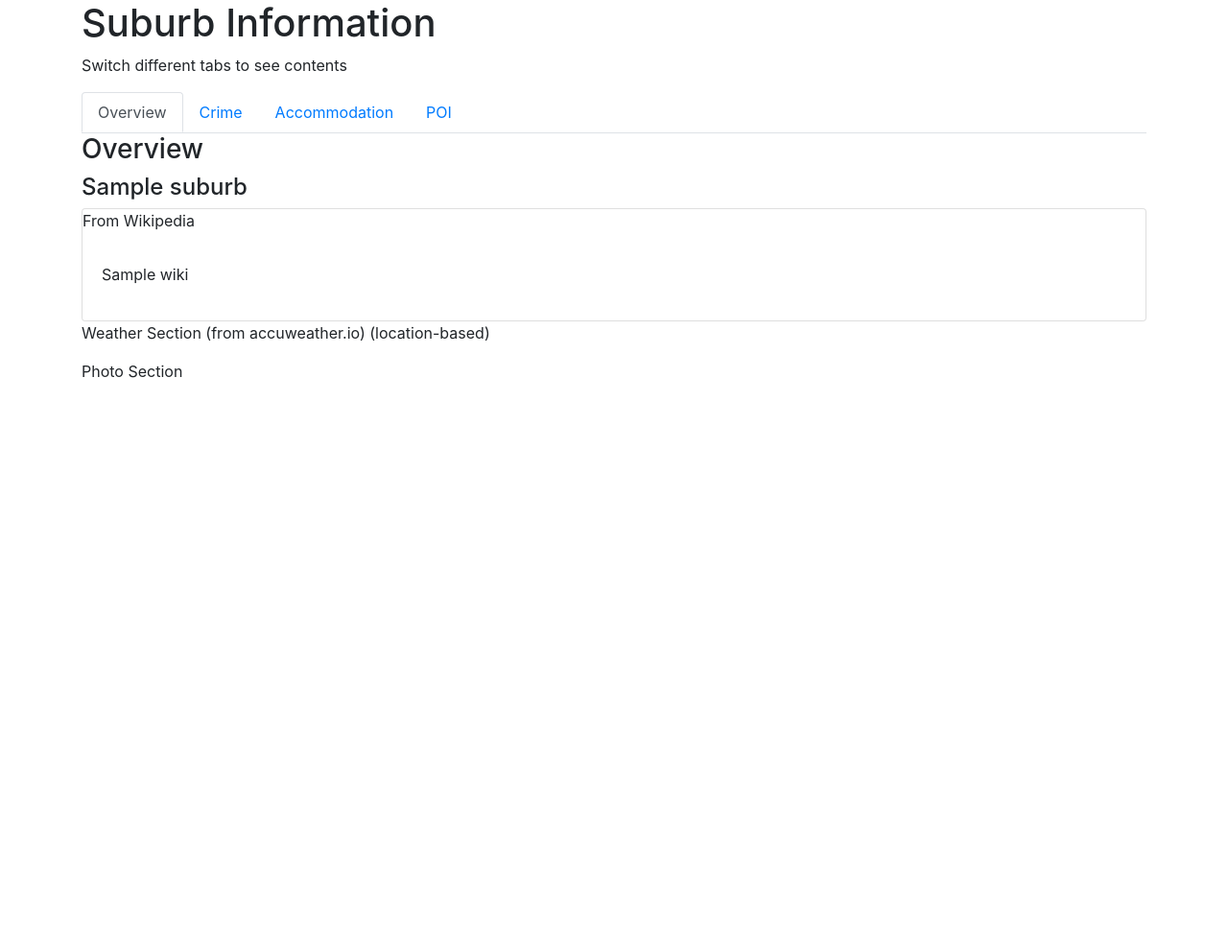
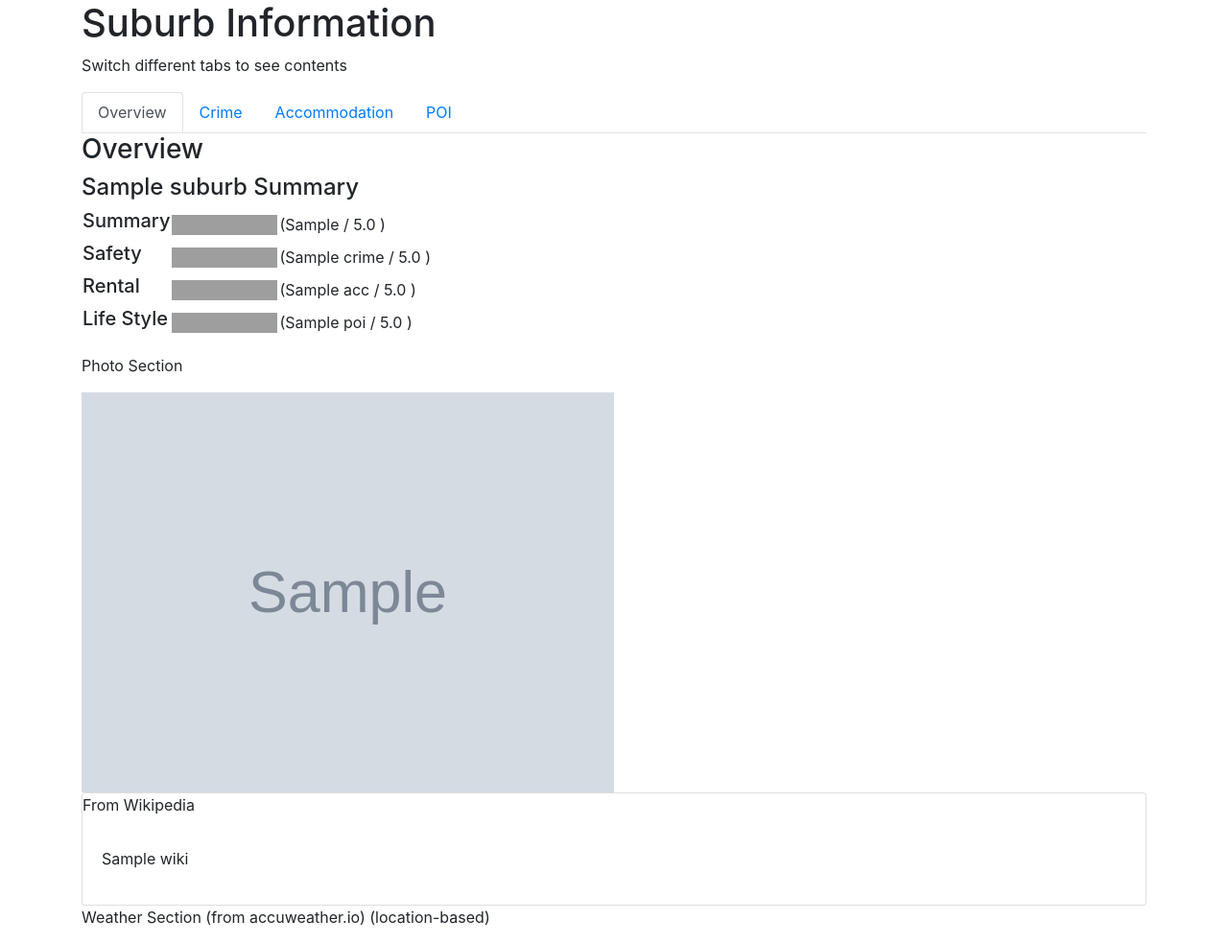
Before and after one commit to ahouinu/COMP9321_Rookie, a Flask app: template templates/app/result.html in a window 1280 px wide. Shown: the whole page at 96% size. Before the commit the page ends 394 px from the top, so only its background shows below. Run offline with Flask 2, Linux system fonts and the light colour scheme; the template is opened without the code that fills it: most values are stand-ins (such as "Sample title", 1, 10 or a date in 2020); grey boxes marked "Sample" are stand-in pictures; parts of the project's set-up code (start-up, migrations or seed data) failed here and were passed over; some libraries are stand-ins or nearby versions; grey boxes are pictures that could not be loaded.

Commit message:
Almost done...

```diff
--- a/api/accommodation.py
+++ b/api/accommodation.py
@@ -130,8 +130,8 @@ def show_info(suburb):
     # connect(db='comp9321_ass3')
     info = []
     dewelling_type = ['Total','House','Townhouse','Flat/Unit']
-    for i in Accommodation.objects:
-        if i.suburb.lower() == suburb.lower() and i.dewelling_type in dewelling_type:
+    for i in Accommodation.objects(suburb=suburb):
+        if i.dewelling_type in dewelling_type:
             dewelling_type.remove(i.dewelling_type)
             spec_info = {}
             spec_info.update({'dewelling_type ':i.dewelling_type})
--- a/api/curation.py
+++ b/api/curation.py
@@ -54,5 +54,5 @@ def typo_check(token):
 
 
 # get_lga()
-# build_suburb_list()
+print(build_suburb_list())
 # typo_check()
--- a/api/wiki.py
+++ b/api/wiki.py
@@ -6,6 +6,6 @@ def get_info(suburb):
     place_name = suburb+', New South Wales'
     p = wikipedia.page(place_name)
 
-    return p.content
+    return p
 
 # print(get_info('Kingsford'))
--- a/templates/app/result.html
+++ b/templates/app/result.html
@@ -15,6 +15,34 @@
             <!--margin-right: auto;-->
         <!--}-->
     <!--</style>-->
+{#    <style>#}
+{#       @import url(https://fonts.googleapis.com/css?family=Open+Sans:400,600,700);#}
+{#body { margin: 50px; text-align: center; font-family: 'Open Sans', sans-serif; background: #f2fbff; }#}
+{#em { font-style: italic; }#}
+{#h1 { font-size: 24px; margin-bottom: 25px; font-weight: bold; text-transform: uppercase; }#}
+{#h2 { font-size: 16px; margin-bottom: 15px;}#}
+{#    </style>#}
+    <style>
+        .star-ratings-sprite {
+            background: url("https://s3-us-west-2.amazonaws.com/s.cdpn.io/2605/star-rating-sprite.png") repeat-x;
+            font-size: 0;
+            height: 21px;
+            line-height: 0;
+            overflow: hidden;
+            text-indent: -999em;
+            width: 110px;
+            margin: 0 auto;
+        }
+
+  .star-ratings-sprite-rating {
+      background: url("https://s3-us-west-2.amazonaws.com/s.cdpn.io/2605/star-rating-sprite.png") repeat-x;
+      background-position: 0 100%;
+      float: left;
+      height: 21px;
+      display: block;
+  }
+
+    </style>
 </head>
 <body>
 
@@ -32,20 +60,56 @@
                 <a class="nav-link" data-toggle="tab" href="#acc" aria-controls="crime" aria-selected="false">Accommodation</a>
             </li>
             <li>
-                <a class="nav-link" data-toggle="tab" href="#poi" aria-controls="poi", aria-selected="false">POI</a>
+                <a class="nav-link" data-toggle="tab" href="#poi" aria-controls="poi" aria-selected="false">POI</a>
             </li>
         </ul>
     </div>
     <div class="tab-content" id="myTabContent">
         <div id="overview" class="tab-pane fade show active" aria-labelledby="home-tab">
             <h3 class="col-center-block">Overview</h3>
-            <h4>{{suburb.name}}</h4>
+            <h4>{{suburb.name}} Summary</h4>
+            <div class="form-group">
+                <table>
+                    <tr>
+                        <td><h5>Summary</h5></td>
+                        <td><div class="star-ratings-sprite"><span style="width: {{ suburb.rates['all'] }}%" class="star-ratings-sprite-rating"></span></div></td>
+                        <td>({{ suburb.rates_value['all'] }} / 5.0 )</td>
+                    </tr>
+                    <tr>
+                        <td><h5>Safety</h5></td>
+                        <td><div class="star-ratings-sprite"><span style="width: {{ suburb.rates['crime'] }}%" class="star-ratings-sprite-rating"></span></div></td>
+                        <td>({{ suburb.rates_value['crime'] }} / 5.0 )</td>
+                    </tr>
+                    <tr>
+                        <td><h5>Rental</h5></td>
+                        <td><div class="star-ratings-sprite"><span style="width: {{ suburb.rates['acc'] }}%" class="star-ratings-sprite-rating"></span></div></td>
+                        <td>({{ suburb.rates_value['acc'] }} / 5.0 )</td>
+                    </tr>
+                    <tr>
+                        <td><h5>Life Style</h5></td>
+                        <td><div class="star-ratings-sprite"><span style="width:{{ suburb.rates['poi'] }}%" class="star-ratings-sprite-rating"></span></div></td>
+                        <td>({{ suburb.rates_value['poi'] }} / 5.0 )</td>
+                    </tr>
+                </table>
+            </div>
+            <div>
+                <p>Photo Section</p>
+                {% for img in suburb.images[:3] %}
+                <img src="{{ img }}" class="img-fluid" alt="Responsive image" style="width: 50%">
+                {% endfor %}
+            </div>
             <!--<p>From Wikipedia</p>-->
             <!--<p>{{suburb.wiki}}.</p>-->
             <div class="card">
                 <div class="card-title">From Wikipedia</div>
-                <div class="card-body">
-                    <p class="text-justify" style="word-break: break-all">{{suburb.wiki}}</p>
+                <div class="card-body" >
+                    {% for wiki in suburb.wiki %}
+                    {% if wiki.startswith('==') %}
+                    <p><h5>{{ wiki }}</h5></p>
+                    {% else %}
+                    <p style="word-wrap: break-word">{{ wiki }}</p>
+                    {% endif %}
+                    {% endfor %}
                 </div>
             </div>
             <div>
@@ -65,35 +129,71 @@
                     </a><div id="awtd1526997793562" class="aw-widget-36hour"  data-locationkey="22889" data-unit="f" data-language="en-us" data-useip="true" data-uid="awtd1526997793562" data-editlocation="true"></div><script type="text/javascript" src="https://oap.accuweather.com/launch.js"></script>
                 </div>
             </div>
-            <div>
-                <p>Photo Section</p>
-            </div>
             <!--<p>Crime stats goes here...</p>-->
         </div>
 
         <div id="crime" class="tab-pane fade" aria-labelledby="crime-tab">
             <h3 class="col-center-block">Crime</h3>
-            <p>Crime details goes here...</p>
-            {% if suburb.is_lga %}
-                <p>Showing data from {{ suburb.lga }}</p>
+{#            <p>Crime details goes here...</p>#}
+            {% if not suburb.is_lga %}
+                <p>{{ suburb.name }} is under {{ suburb.lga }} council...</p>
+                <p>Showing data from {{ suburb.lga }}...</p>
             {% endif %}
-            <p>{{suburb.crime_stats}}</p>
+{#            <p>{{suburb.crime_stats}}</p>#}
+            <h4>Summary</h4>
+            <p>The most frequent crime in this area is <b>{{ suburb.crime_stats['crime_type'] }}</b></p>
+            <h4>Trend (be careful of the rising crimes in this area)</h4>
+            {% if suburb.crime_stats['trend_24month_crime_type'] %}
+            <p>In the last 2 years, <b>{{ suburb.crime_stats['trend_24month_crime_type'] }}</b> is increasing most rapidly.</p>
+            {% else %}
+            <p>Sorry, no related data found from the source for the last 2 years trend.</p>
+            {% endif %}
+            {% if suburb.crime_stats['trend_60month_crime_type'] %}
+            <p>In the last 5 years, <b>{{ suburb.crime_stats['trend_60month_crime_type'] }}</b> is increasing most rapidly.</p>
+            {% else %}
+            <p>Sorry, no related data found from the source for the last 5 years trend.</p>
+            {% endif %}
         </div>
 
         <div id="acc" class="tab-pane fade" aria-labelledby="acc-tab">
             <h3 class="col-center-block">Accommodation</h3>
-            <p>Accommodation details goes here...</p>
+{#            <p>Accommodation details goes here...</p>#}
             {% if suburb.is_lga %}
                 <p>Showing data from {{ suburb.lga }}</p>
             {% endif %}
-            <p>{{suburb.acc_stats}}</p>
+            <img src="{{ url_for('app.send_figure', filename = suburb.acc_path) }}" class="img-fluid" alt="Responsive image" style="width: 50%; align-content: center">
+            <table>
+                <tr>
+                    <td>Type</td>
+                    <td>Average Rental</td>
+                </tr>
+                {% for e in suburb.acc_stats %}
+                <tr>
+                    <td>{{ e['type'] }}</td>
+                    <td>{{ e['average'] }}</td>
+                </tr>
+                {% endfor %}
+            </table>
         </div>
 
         <div id="poi" class="tab-pane fade" aria-labelledby="poi-tab">
             <h3 class="col-center-block">Places of Interests (POIs)</h3>
-            <p>POI details goes here...</p>
-            <p>{{suburb.poi}}</p>
-            <p>Here's a button linked to Google Map</p>
+{#            <p>POI details goes here...</p>#}
+{#            <p>{{suburb.poi}}</p>#}
+{#            <p>Here's a button linked to Google Map</p>#}
+            <img src="{{ url_for('app.send_figure', filename = suburb.poi_path) }}" class="img-fluid" alt="Responsive image" style="width: 50%; align-content: center">
+            <table>
+                <tr>
+                    <td>POI Name</td>
+                    <td>POI Type</td>
+                </tr>
+                {% for poi in suburb.poi %}
+                    <tr>
+                        <td>{{ poi['name'] }} </td>
+                        <td><i>{{ poi['type'] }}</i></td>
+                    </tr>
+                {% endfor %}
+            </table>
         </div>
     </div>
 </div>
```
Also changed, not shown: app/glue.py (+79 -7 lines), app/models.py (+11 -1 lines), app/views.py (+11 -3 lines).
